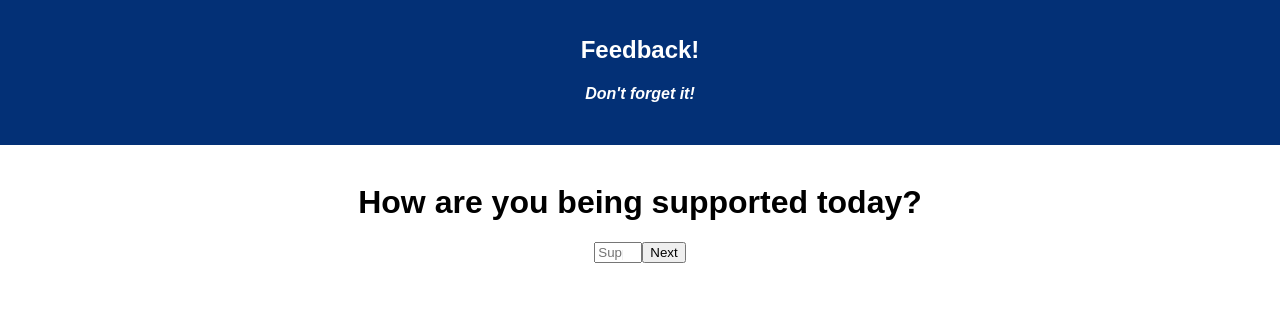
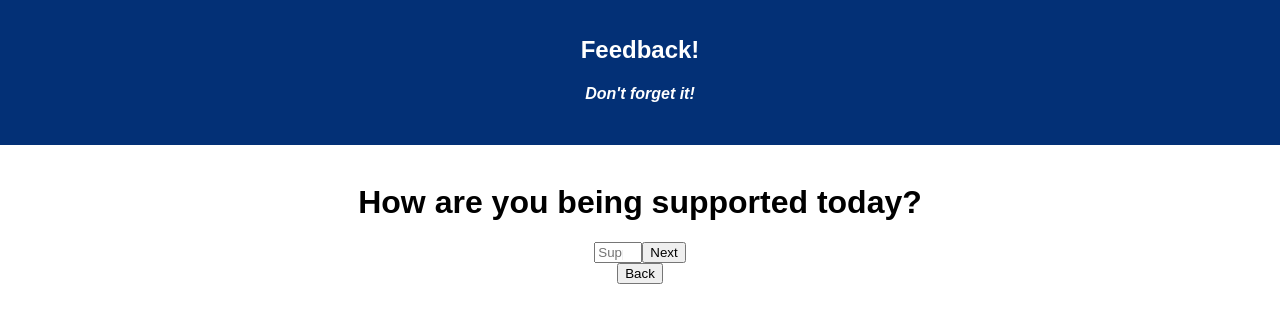
Before and after one commit to berg2043/Feedback-Form, a React (Create React App) app: page /support in a window 1280 px wide. Shown: the top 322 px of the page. Built offline with nearby package versions, Linux system fonts and the light colour scheme.

Commit message:
added back button

```diff
--- a/src/components/Questions/Questions.js
+++ b/src/components/Questions/Questions.js
@@ -3,7 +3,7 @@ import { connect } from 'react-redux';
 
 const Questions = (props) => {
   // Hooks
-  const [input, setInput] = useState('')
+  const [input, setInput] = useState('');
 
   // Updates hook dynamically as user types in form
   function inputForm(event){
@@ -13,7 +13,8 @@ const Questions = (props) => {
   // Sends input to reducer
   function submitInput(event){
     event.preventDefault();
-    props.dispatch({type: props.reducerPath, payload: input})
+    props.dispatch({type: props.reducerPath, payload: input});
+    props.history.push(props.routerPath);
   }
 
   return (
@@ -31,8 +32,12 @@ const Questions = (props) => {
             />
         <button>Next</button>
       </form>
+      {props.back
+        ? <button onClick={()=>props.history.push(props.back)}>Back</button>
+        : null}
     </div>
   )
 };
 
-export default connect()(Questions)
+const storeOnProps=(reduxStore)=>({feedback: reduxStore.feedbackReducer});
+export default connect(storeOnProps)(Questions);
--- a/src/components/Review/Review.js
+++ b/src/components/Review/Review.js
@@ -1,4 +1,4 @@
-import React, {useStore} from 'react';
+import React from 'react';
 import { connect } from 'react-redux';
 import Axios from 'axios';
 
@@ -6,7 +6,8 @@ const Review = (props) => {
 
   // Sends feedback to server
   function submit(){
-    postFeedback(props.feedback)
+    postFeedback(props.feedback);
+    props.history.push('/thanks')
   }
 
   // Sends feedback to server
@@ -25,9 +26,10 @@ const Review = (props) => {
       <p>Support: {props.feedback.support}</p>
       <p>Comments: {props.feedback.comments}</p>
       <button onClick={submit}>Submit</button>
+      <button onClick={()=>props.history.push('/comments')}>Back</button>
     </div>
   )
 };
 
-const storeOnProps=(reduxStore)=>({feedback: reduxStore.feedbackReducer})
-export default connect(storeOnProps)(Review)
+const storeOnProps=(reduxStore)=>({feedback: reduxStore.feedbackReducer});
+export default connect(storeOnProps)(Review);
```
